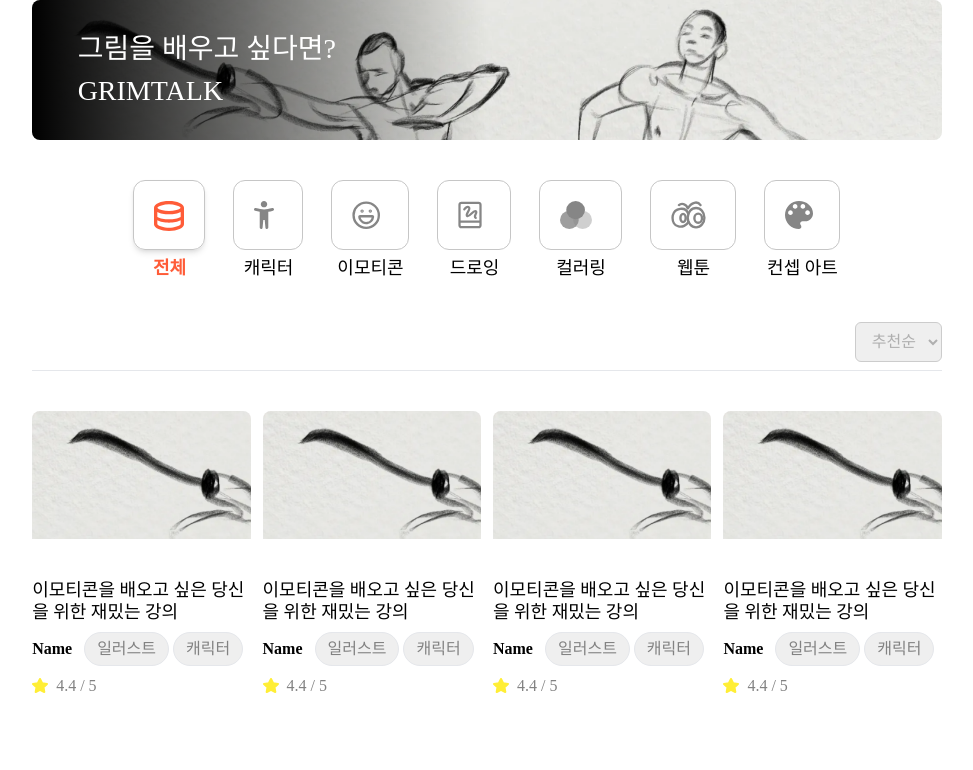
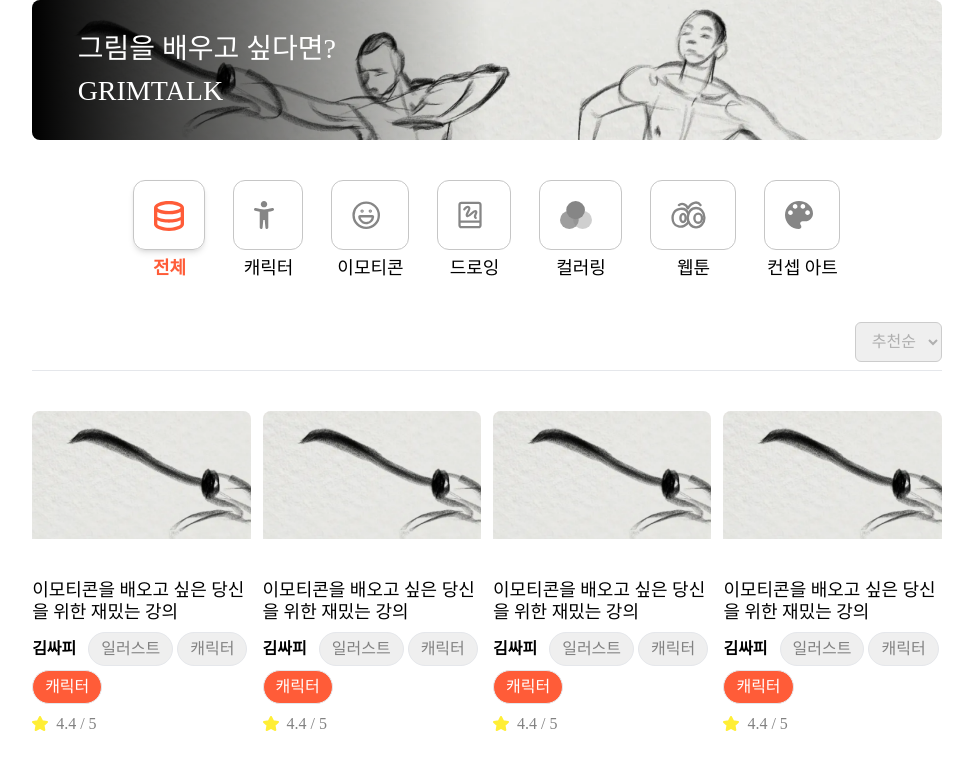
Before and after one commit to dnwnsrb11/grimtalk, a React (Vite) app: page /category in a window 1280 px wide. Shown: the top 770 px of the page, without its empty margins (153-1126 px from the left). Built offline with nearby package versions, Linux system fonts and the light colour scheme; a web font is replaced by a local one.

Commit message:
desgin: 리스트에 카테고리 리스트 추가

```diff
--- a/src/components/mainPages/home/category/LectureList.jsx
+++ b/src/components/mainPages/home/category/LectureList.jsx
@@ -14,14 +14,18 @@ export const StructorList = () => {
           <h4 className="mt-2 text-lg leading-tight">
             이모티콘을 배오고 싶은 당신을 위한 재밌는 강의
           </h4>
-          <div className="mt-2 flex items-center gap-3 ">
-            <h4 className="text-base font-bold">Name</h4>
-            <div className="flex gap-1">
+          <div className="mt-2 flex justify-start gap-3 ">
+            <div className="flex flex-wrap items-center gap-1">
+              <h4 className="mr-2 text-base font-bold">김싸피</h4>
               <div className="inline-block rounded-full border bg-bg-gray-color px-3 py-1">
                 <p className="text-text-gray-color">일러스트</p>
               </div>
               <div className="inline-block rounded-full border bg-bg-gray-color px-3 py-1">
                 <p className="text-text-gray-color">캐릭터</p>
+              </div>
+              {/* 카테고리 섹션 */}
+              <div className="inline-block rounded-full border bg-primary-color px-3 py-1 ">
+                <p className=" text-white">캐릭터</p>
               </div>
             </div>
           </div>
```
